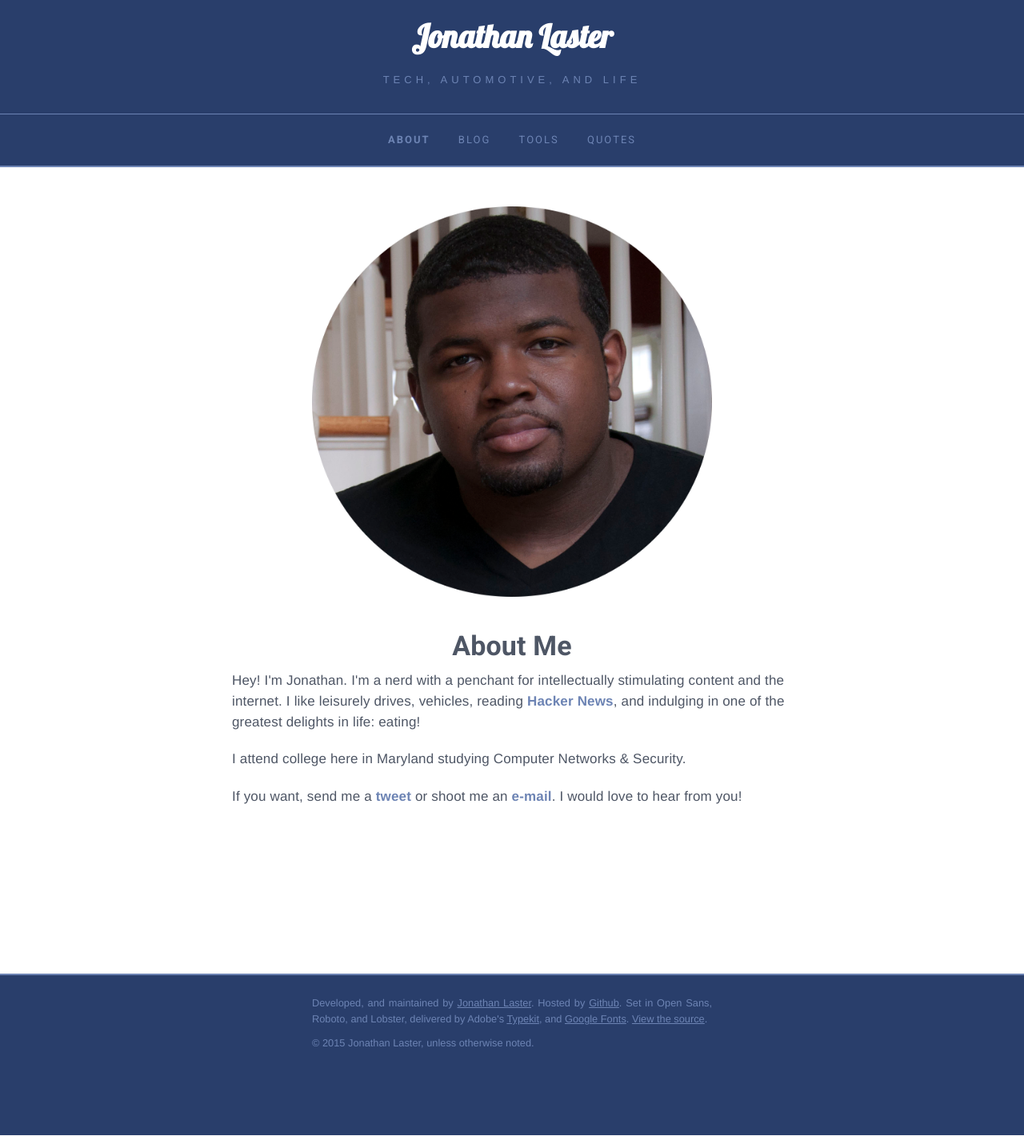
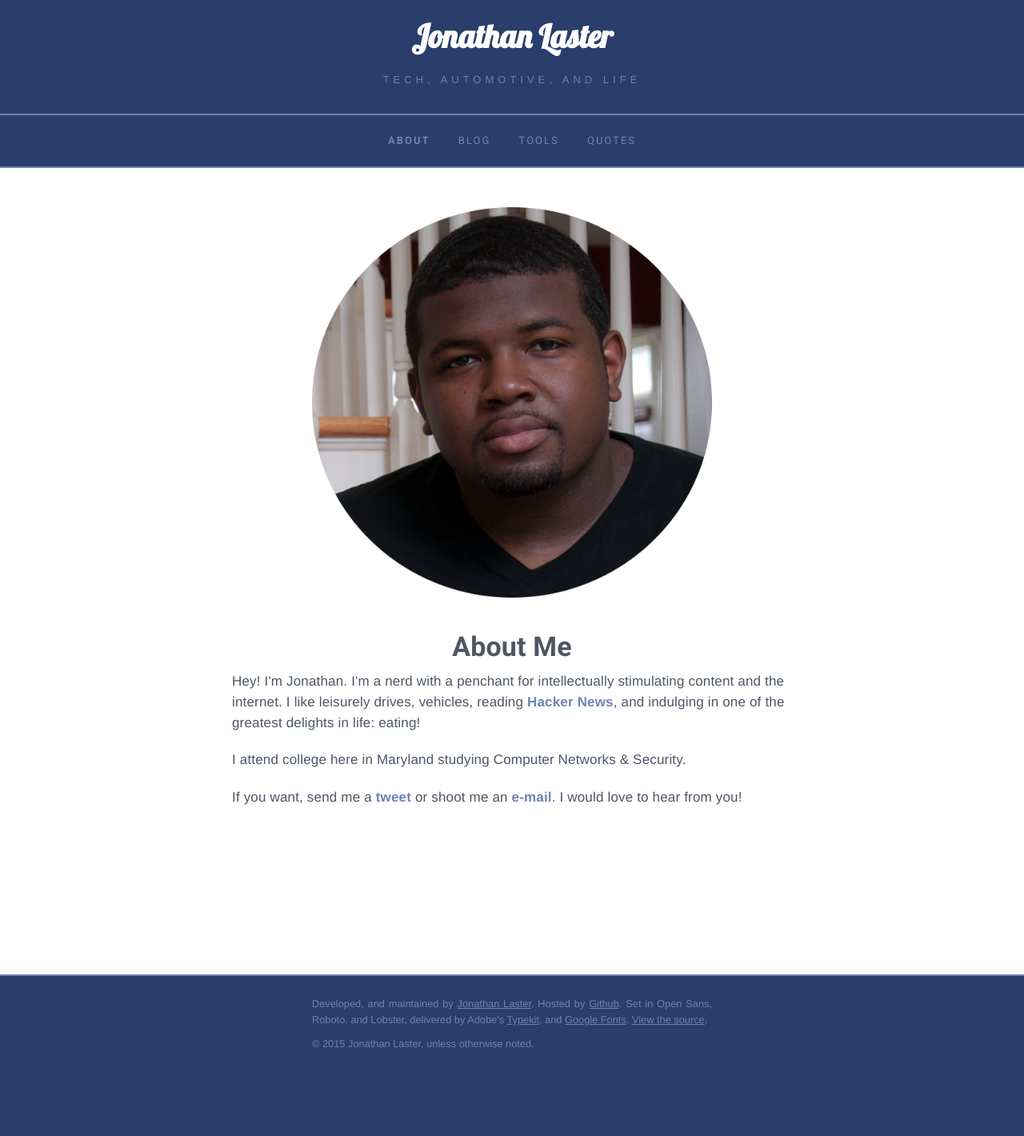
Before and after one commit to last-dev/jdl.io, a Jekyll site: the page built from index.html, in a window 1280 px wide. Shown: the whole page at 80% size. Built offline with Jekyll 4.4.1, drawn with Linux system fonts in a browser that asks for light colours; nearby versions of some CDN libraries.

Commit message:
hot fixes

```diff
--- a/css/main.sass
+++ b/css/main.sass
@@ -157,7 +157,7 @@
     size: 13px
     family: $title-font-stack
   border:
-    top: 1px solid $theme-color
+    top: 2px solid $theme-color
     bottom: 2px solid $theme-color
   padding: 22px 0
   margin: 0
--- a/index.html
+++ b/index.html
@@ -1,6 +1,6 @@
 ---
 layout: default
-title: About | Jonathan D. Laster
+title: About | Jonathan Laster
 ---
 
 <div id="portrait">
```
